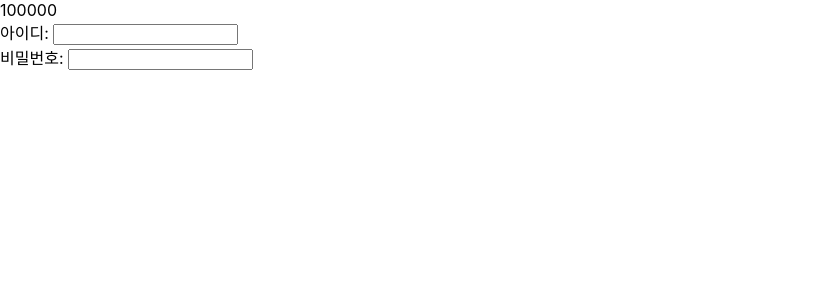
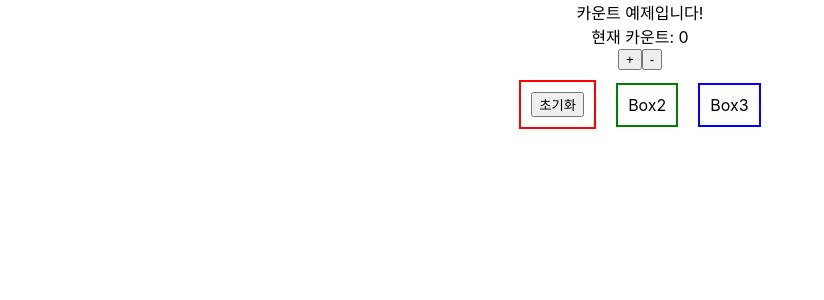
Before and after one commit to minkik715/react-start, a React (Create React App) app: page / in a window 1280 px wide. Shown: the top 300 px of the page, without its empty margins (0-824 px from the left). Built offline with nearby package versions, Linux system fonts and the light colour scheme.

Commit message:
feat: React.memo useCallbackFunc

```diff
--- a/src/App.js
+++ b/src/App.js
@@ -1,26 +1,39 @@
-import React, {useEffect, useRef, useState} from 'react';
-import GrandFather from "./component/GrandFather";
-
-function App(props) {
-
-    const idRef = useRef("");
-    const pwRef = useRef("");
-    const [id, setId] = useState("");
-
-    useEffect(() => {
-        console.log(id)
-        if(id.length >= 10){
-            pwRef.current.focus()
-        }
-    }, [id]);
+import React, {useCallback, useState} from 'react';
+import Box1 from "./component/Box1";
+import Box2 from "./component/Box2";
+import Box3 from "./component/Box3";
 
 
+//useMemo -> 메모리에 데이터를 캐쉬해서 리렌더링이 될 때 하위 컴포넌트가 변경되지 않았다면 하위 컴포넌트는 리렌더링 시키지 않는다.
+function App() {
+    const [count, setCount] = useState(0);
+    const bodyDivStyle = {
+        textAlign : "center"
+    }
+
+    const initCount = useCallback( () => {
+        console.log(`${count}에서 0으로 초기화`)
+        setCount(0)
+    }, [count])
+    const boxStyle = {
+        display : "flex",
+        justifyContent : "center",
+        alignItems : "center"
+    }
     return (
-        <div>
-            <GrandFather></GrandFather>
+        <div style={bodyDivStyle}>
+            <div >카운트 예제입니다!</div>
+            <div>현재 카운트: {count}</div>
+            <div>
+                <button onClick={() => setCount(count +1)}>+</button>
+                <button onClick={() => setCount(count -1)}>-</button>
+            </div>
+            <div style={boxStyle}>
+                <Box1 initFunc={initCount}></Box1>
+                <Box2></Box2>
+                <Box3></Box3>
+            </div>
 
-            <div>아이디: <input type="text" ref={idRef} value={id} onChange={(event) => setId(event.target.value)}/></div>
-            <div>비밀번호: <input type="password" ref={pwRef}/></div>
         </div>
     );
 }
--- /dev/null
+++ b/src/component/Box1.jsx
@@ -0,0 +1,19 @@
+import React from 'react';
+
+function Box1({initFunc}) {
+
+    const boxStyle = {
+        border: "2px red solid",
+        margin: "10px",
+        padding: "10px"
+    }
+    console.log("Box1 리렌더링")
+    return (
+    <div style={boxStyle}>
+        <button onClick={initFunc}>초기화</button>
+    </div>
+)
+    ;
+}
+
+export default React.memo(Box1);
--- /dev/null
+++ b/src/component/Box2.jsx
@@ -0,0 +1,17 @@
+import React from 'react';
+
+function Box2(props) {
+
+    const boxStyle = {
+        border : "2px green solid",
+        margin: "10px",
+        padding: "10px"
+    }
+    console.log("Box2 리렌더링")
+
+    return (
+        <div style={boxStyle}>Box2</div>
+    );
+}
+
+export default React.memo(Box2);
--- /dev/null
+++ b/src/component/Box3.jsx
@@ -0,0 +1,17 @@
+import React from 'react';
+
+function Box3(props) {
+
+    const boxStyle = {
+        border : "2px blue solid",
+        margin: "10px",
+        padding: "10px"
+    }
+    console.log("Box3 리렌더링")
+
+    return (
+        <div style={boxStyle}>Box3</div>
+    );
+}
+
+export default React.memo(Box3);
```
